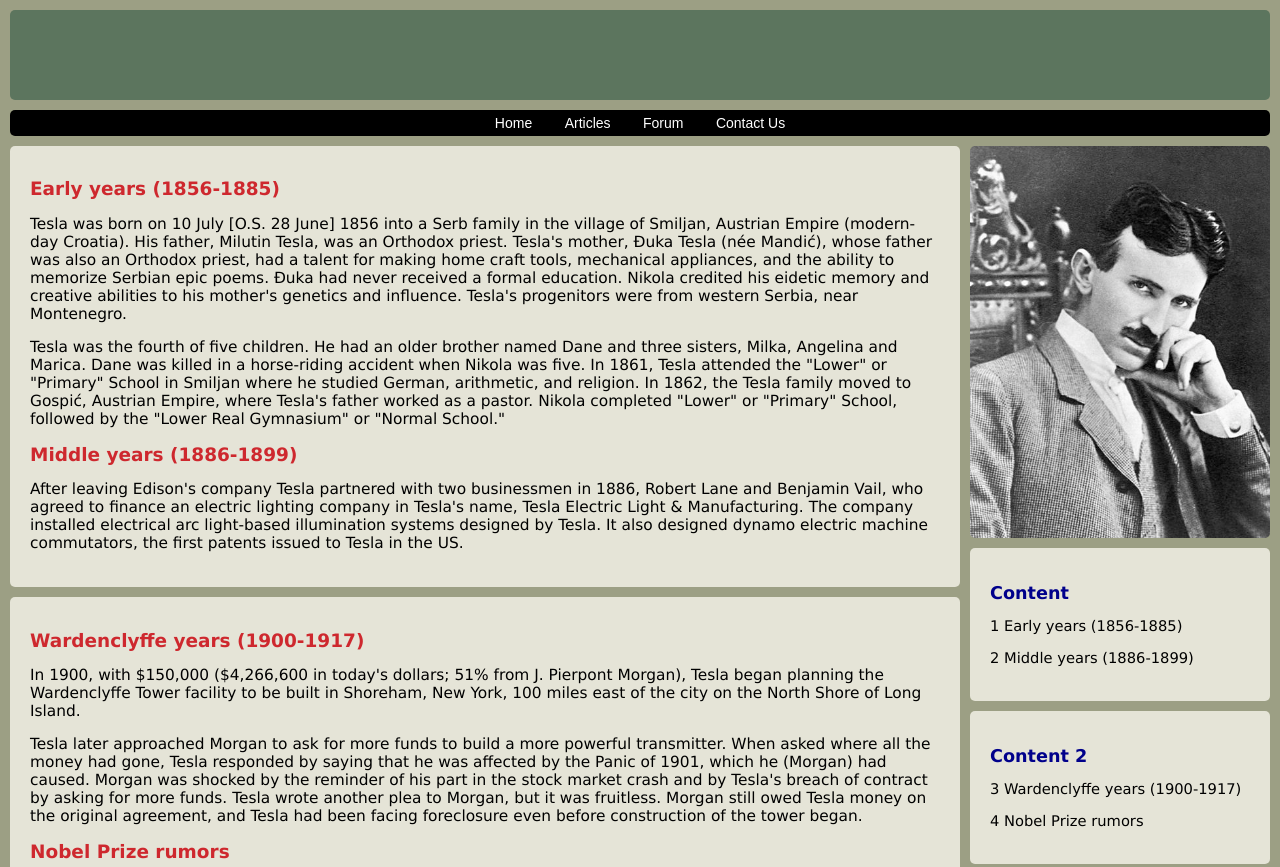
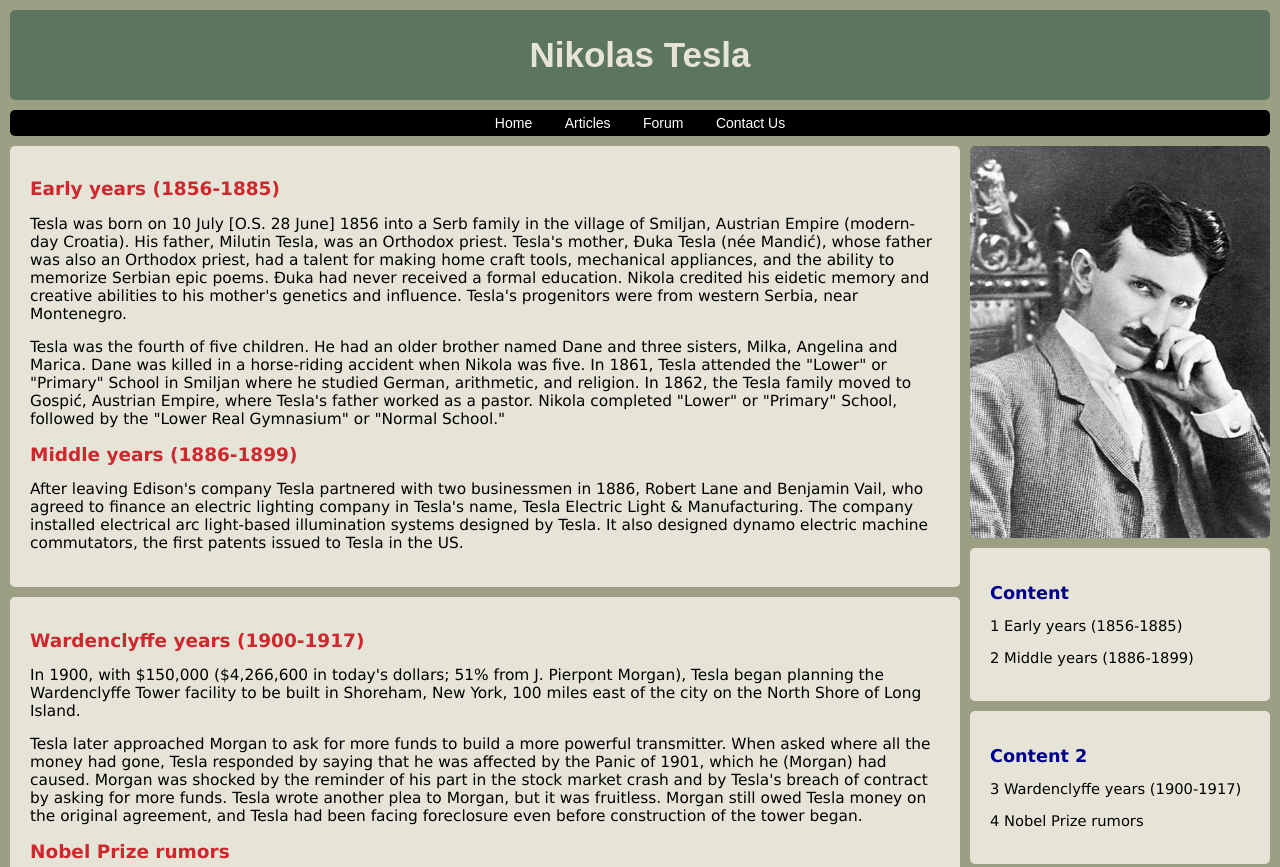
Before and after one commit to AmirRajabifar/CSS, a plain HTML site: page main/index.html in a window 1280 px wide. Shown: the top 867 px of the page. Drawn offline with Linux system fonts and the light colour scheme.

Commit message:
Add header
add header and align both horizentally and vertivally.
the method text-align: center; was used for the horizental part

while
	position: relative;
	top: 50%;
	-webkit-transform: translateY(-50%);
	-ms-transform: translateY(-50%);
	transform: translateY(-50%);
was used for vertival part.

```diff
--- a/main/index.html
+++ b/main/index.html
@@ -6,7 +6,7 @@
 </head>
 <body>
 	<div id="header">
-
+		<h3>Nikolas Tesla</h3>
 	</div>
 	<div id="navbar">
 		<ul>
--- a/main/stylesheet.css
+++ b/main/stylesheet.css
@@ -115,3 +115,18 @@ h2 {
 	font-size: 120%;
 	color: darkblue;
 }
+
+h3 {
+	font-size: 250%;
+	text-align: center;
+	color: #e5e4d7;
+	font-family: "centery gothic", "gill saps", arial;
+	margin: 0px;
+
+	/* realative positioning, vertical centering*/
+	position: relative;
+	top: 50%;
+	-webkit-transform: translateY(-50%);
+	-ms-transform: translateY(-50%);
+	transform: translateY(-50%);
+}
```
